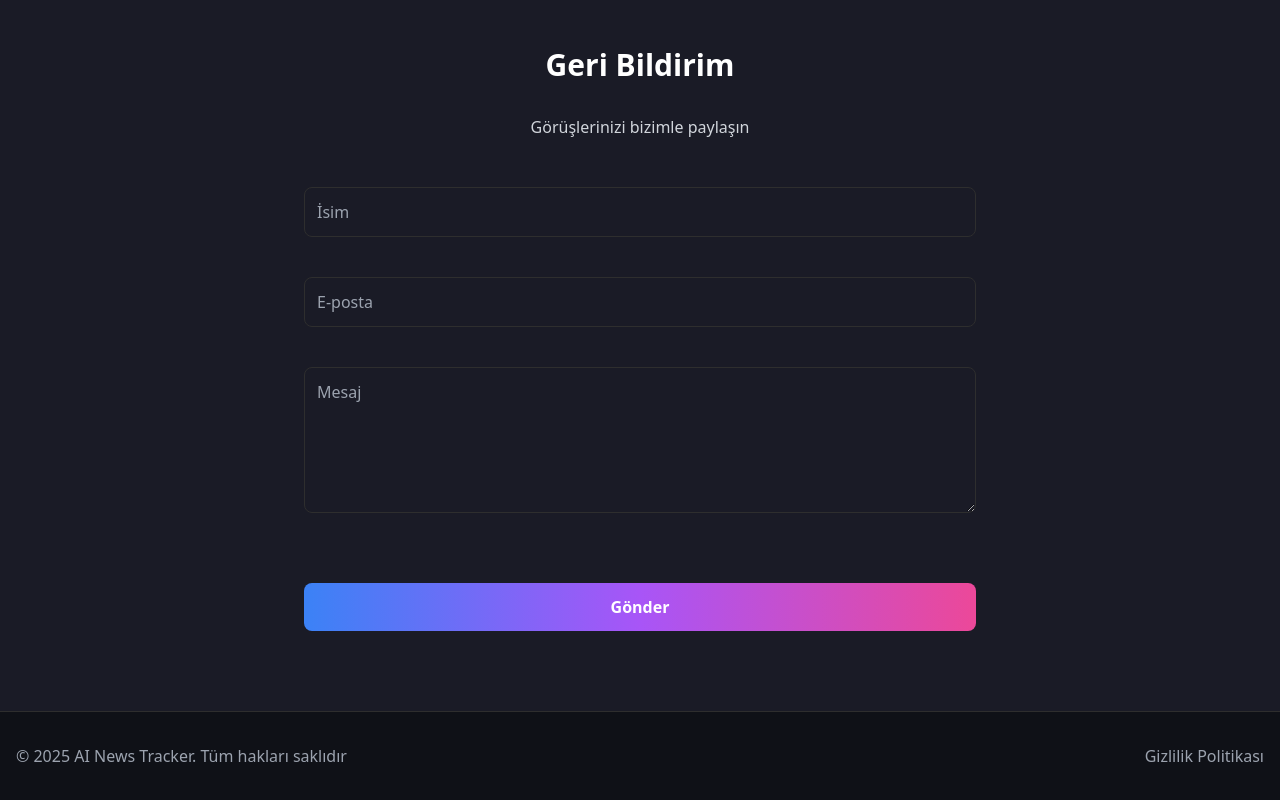
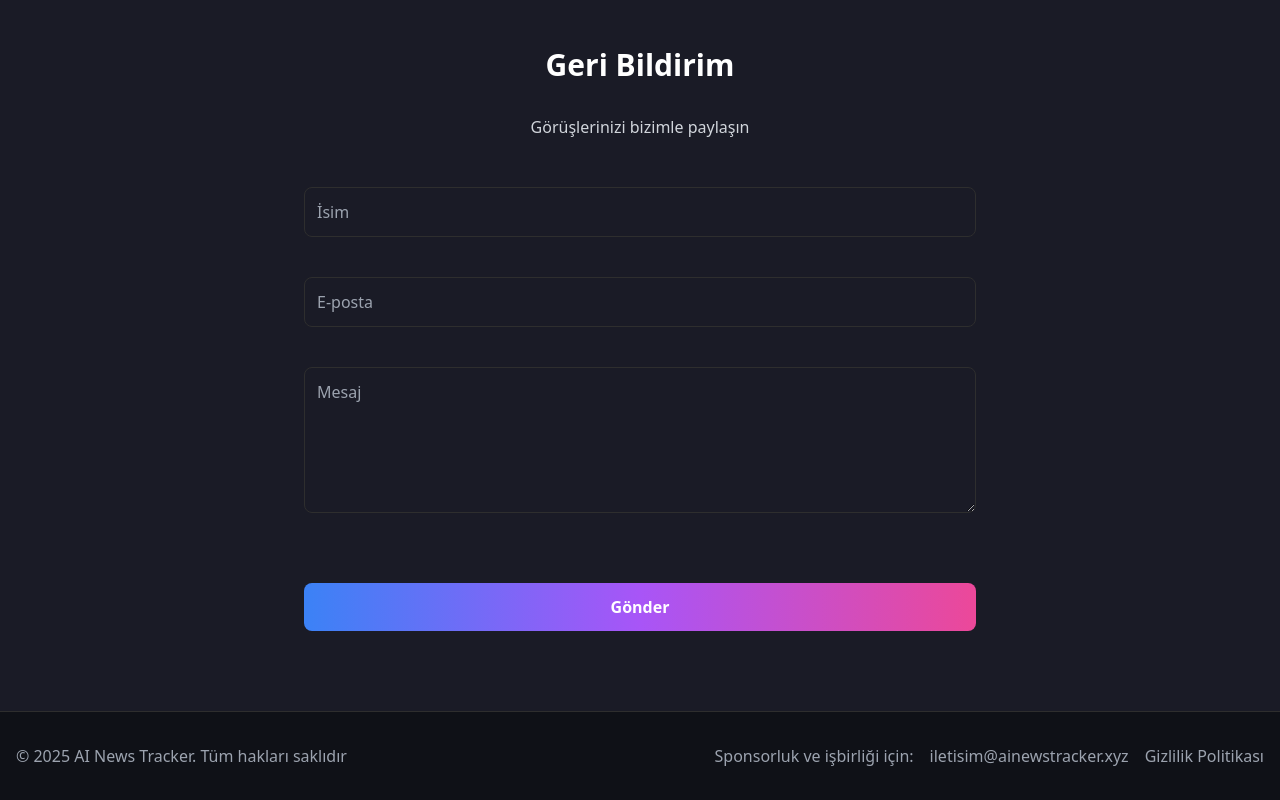
Before and after one commit to muratclkdev/ainewstrackerwebsite, a Next.js app: page / in a window 1280 px wide. Shown: the part 4669-5469 px from the top of the page. Built offline with nearby package versions, Linux system fonts and the light colour scheme.

Commit message:
adding conctact address

```diff
--- a/app/components/Footer/Footer.tsx
+++ b/app/components/Footer/Footer.tsx
@@ -9,18 +9,14 @@ interface FooterProps {
 
 const texts = {
   tr: {
+    sponsorship: "Sponsorluk ve işbirliği için:",
     rights: "Tüm hakları saklıdır",
-    privacy: "Gizlilik Politikası",
-    team: "Takım",
-    role: "Kurucu & Geliştirici",
-    founder: "Murat Çelik"
+    privacy: "Gizlilik Politikası"
   },
   en: {
+    sponsorship: "For sponsorship and communication:",
     rights: "All rights reserved",
-    privacy: "Privacy Policy",
-    team: "Team",
-    role: "Founder & Developer",
-    founder: "Murat Celik"
+    privacy: "Privacy Policy"
   }
 };
 
@@ -33,6 +29,15 @@ export default function Footer({ lang }: FooterProps) {
             © 2025 AI News Tracker. {texts[lang].rights}
           </div>
           <div className="flex gap-4">
+            <span className="text-gray-400">{texts[lang].sponsorship}</span>
+            <a
+              href="mailto:iletisim@ainewstracker.xyz"
+              className="text-gray-400 hover:text-white transition-colors"
+              target="_blank"
+              rel="noopener noreferrer"
+            >
+              iletisim@ainewstracker.xyz
+            </a>
             <Link
               href="/privacy"
               className="text-gray-400 hover:text-white transition-colors"
--- a/app/layout.tsx
+++ b/app/layout.tsx
@@ -3,6 +3,7 @@ import type { Metadata } from "next";
 import { Providers } from "./providers";
 import CountdownTimer from "./components/CountdownTimer/CountdownTimer";
 import YandexMetrica from "./components/analytics/YandexMetrica";
+
 import { Suspense } from "react";
 
 export const metadata: Metadata = {
@@ -34,6 +35,7 @@ export default function RootLayout({
         <CountdownTimer lang="tr" />
         <Providers>
           {children}
+
         </Providers>
       </body>
     </html>
```
